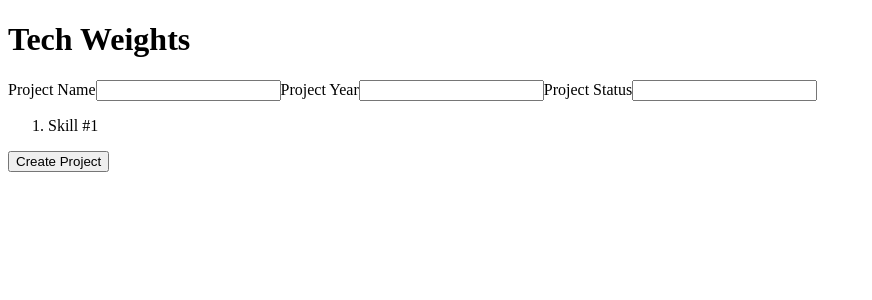
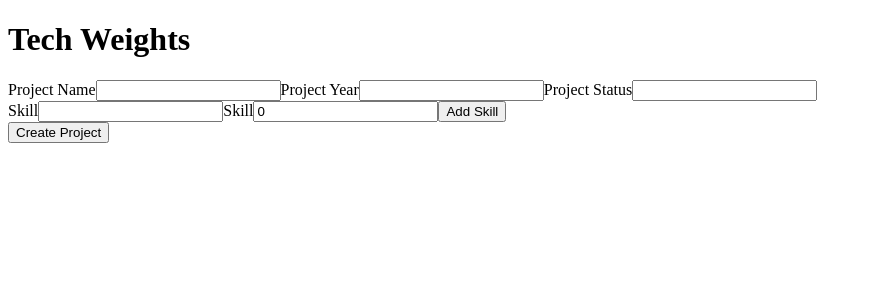
Before and after one commit to aaronmyatt/original-tech-weights, a Vue app: page / in a window 1280 px wide. Shown: the top 300 px of the page, without its empty margins (0-872 px from the left). Built offline with nearby package versions, Linux system fonts and the light colour scheme.

Commit message:
can populate the skills list
closes issue #23

Signed-off-by: aaron <aaron@mindvalley.com>

```diff
--- a/src/components/SkillList.vue
+++ b/src/components/SkillList.vue
@@ -1,11 +1,20 @@
 <template>
-  <ol class="skill-list">
-    <li>Skill #1</li>
-  </ol>
+  <div>
+    <label for="skill-name-input">Skill</label>
+    <input id="skill-name-input" type="text" v-model="skillName">
+    <label for="skill-weight-input">Skill</label>
+    <input id="skill-weight-input" type="text" v-model="skillWeight">
+    <button @click="addSkill()" type="button"> Add Skill </button>
+    <ol class="skill-list" v-for="skill in skills">
+      <li class="skill-item">{{ skill.name }} | {{ skill.weight }}</li>
+    </ol>
+  </div>
 </template>
 
 <script>
-// @todo #4:30m/DEV implement Add Skill on click adds a "skill-item" to ".skill-list
+// @todo #23:30m/DEV add validation for weight field (integer only)
+
+// @todo #23:30m/DEV the sum of all skill weights should not exceed 100
 
 // @todo #4:30m/DEV create Skill component
 
@@ -18,6 +27,23 @@
 export default {
   name: 'SkillList',
   props: {},
+  data: () => {
+    return {
+      skills: [],
+      skillName: "",
+      skillWeight: 0,
+    }
+  },
+  methods: {
+    addSkill() {
+      this.skills.push({
+        name: this.skillName,
+        weight: this.skillWeight,
+      });
+      // prevents page refresh
+      return false;
+    },
+  },
 };
 </script>
 
```
